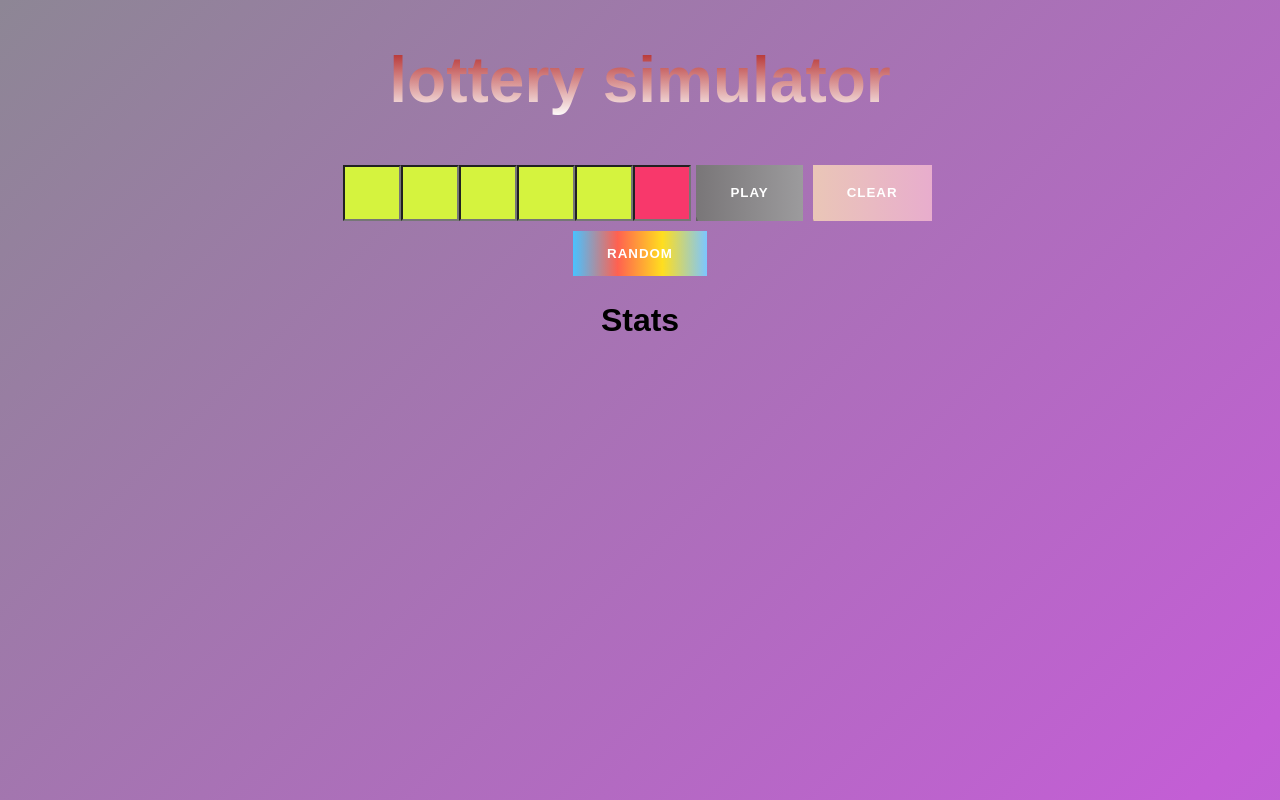
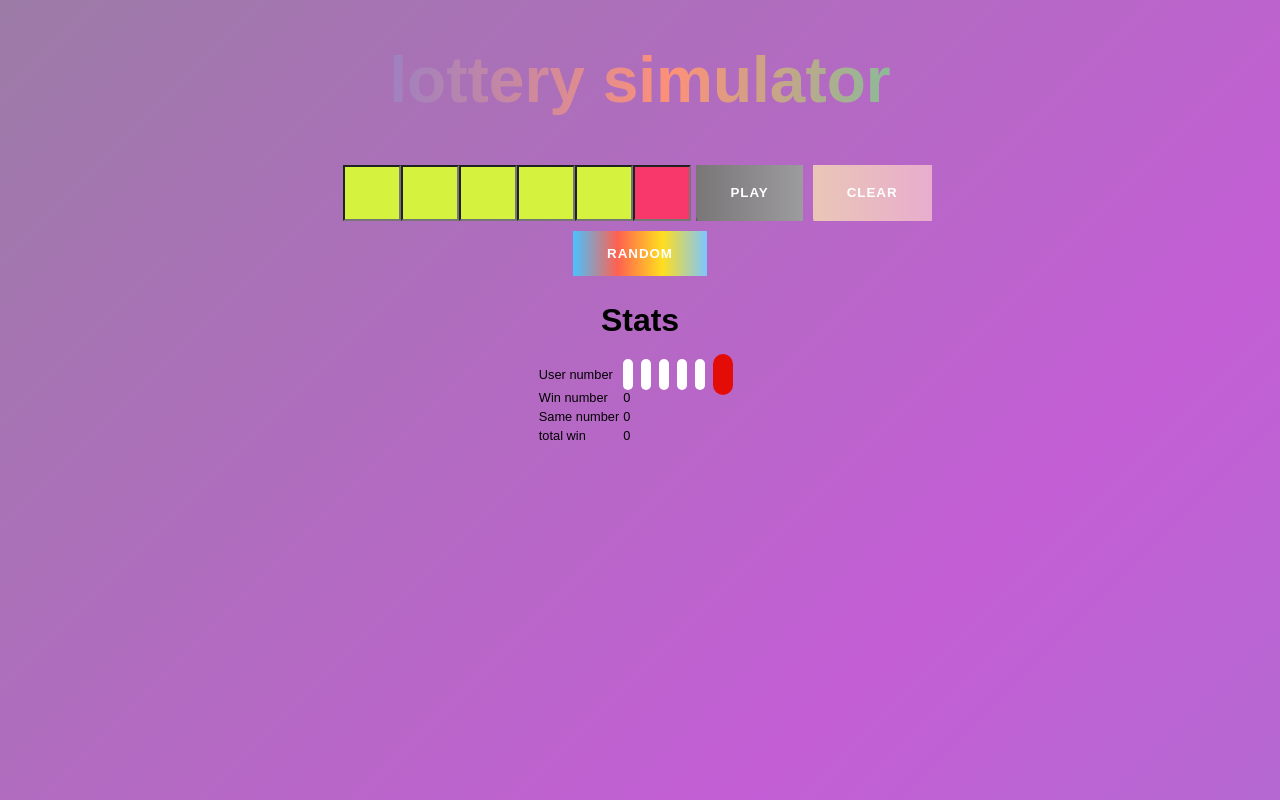
Before and after one commit to bogutskii/fakeLottery_react, a React (Create React App) app: page / in a window 1280 px wide. Built offline with nearby package versions, Linux system fonts and the light colour scheme.

Commit message:
-css -stats table

```diff
--- a/src/App.js
+++ b/src/App.js
@@ -22,7 +22,7 @@ export default function App() {
       <GeneratorRandomNumber setIsEnable={(isEnable)=>setIsEnable(isEnable)}
                              setUsersNumbers={(usersNumbers)=>setUserNumbers(usersNumbers)}/>
         {userNumbers.join(' ')}
-      <Stats user/>
+      <Stats userNumbers={userNumbers}/>
     </div>
   );
 }
--- a/src/Components/GeneratorRandomNumber.js
+++ b/src/Components/GeneratorRandomNumber.js
@@ -14,10 +14,11 @@ const GeneratorRandomNumber = (props) => {
         }
         win = [...new Set(win)];
         win.length = 5;
-        win.sort((a, b) => a - b).push(Math.floor(Math.random() * 24));
-//props.setUsersNumbers()
+        win.sort((a, b) => a - b).push(Math.ceil(Math.random() * 24))
+
+
 console.log(win)
-       props.setUsersNumbers(win)
+       props.setUsersNumbers(win.map(num => +num < 10 ? '0'+num : num))
         props.setIsEnable(false)
     }
 
--- a/src/Components/Stats.js
+++ b/src/Components/Stats.js
@@ -1,5 +1,4 @@
 import React from 'react';
-
 
 
 const Stats = (props) => {
@@ -7,7 +6,34 @@ const Stats = (props) => {
     return (
         <div>
             <h1>Stats</h1>
+            <table className="center">
+                <tbody>
+                <tr>
+                    <td>User number</td>
+                    <td>{props.userNumbers
+                        .map((num, i) => i !== 5 ?
+                            <span className="white-cir">{num}</span>
+                            :
+                            <span className="red-cir">{num}</span>
+                        )
 
+                    }</td>
+                </tr>
+
+                <tr>
+                    <td>Win number</td>
+                    <td>0</td>
+                </tr>
+                <tr>
+                    <td>Same number</td>
+                    <td>0</td>
+                </tr>
+                <tr>
+                    <td>total win</td>
+                    <td>0</td>
+                </tr>
+                </tbody>
+            </table>
         </div>
     )
 }
--- a/src/styles.css
+++ b/src/styles.css
@@ -145,7 +145,42 @@ body {
 }
 .h1-main{
   font-size:5vw;
-  background: -webkit-linear-gradient(#ac1616,#ffffff);
+  background: linear-gradient(94.23deg,#5374fa 12.41%,#fd9179 52.55%, #09eabc 89.95%);
   -webkit-background-clip: text;
   -webkit-text-fill-color: transparent;
 }
+
+.center{
+  margin-left: auto;
+  margin-right: auto;
+  font-size: 1vw;
+}
+table td {
+  text-align: left;
+}
+.white-cir{
+  background-color: #fff;
+  width: 35px;
+  height: 35px;
+  border-radius: 20px;
+  text-align: center;
+  align-items: center;
+  margin: 10px 8px 10px 0;
+  font-size: 19px;
+  font-family: 'ProximaNova-Bold';
+  color: #2f3e4a;
+  padding: 5px;
+}
+.red-cir{
+  background-color: #e30c07;
+  color: #fff;
+  width: 35px;
+  height: 35px;
+  border-radius: 20px;
+  text-align: center;
+  align-items: center;
+  margin: 10px 8px 10px 0;
+  font-size: 19px;
+  font-family: 'ProximaNova-Bold';
+  padding: 10px;
+}
```
